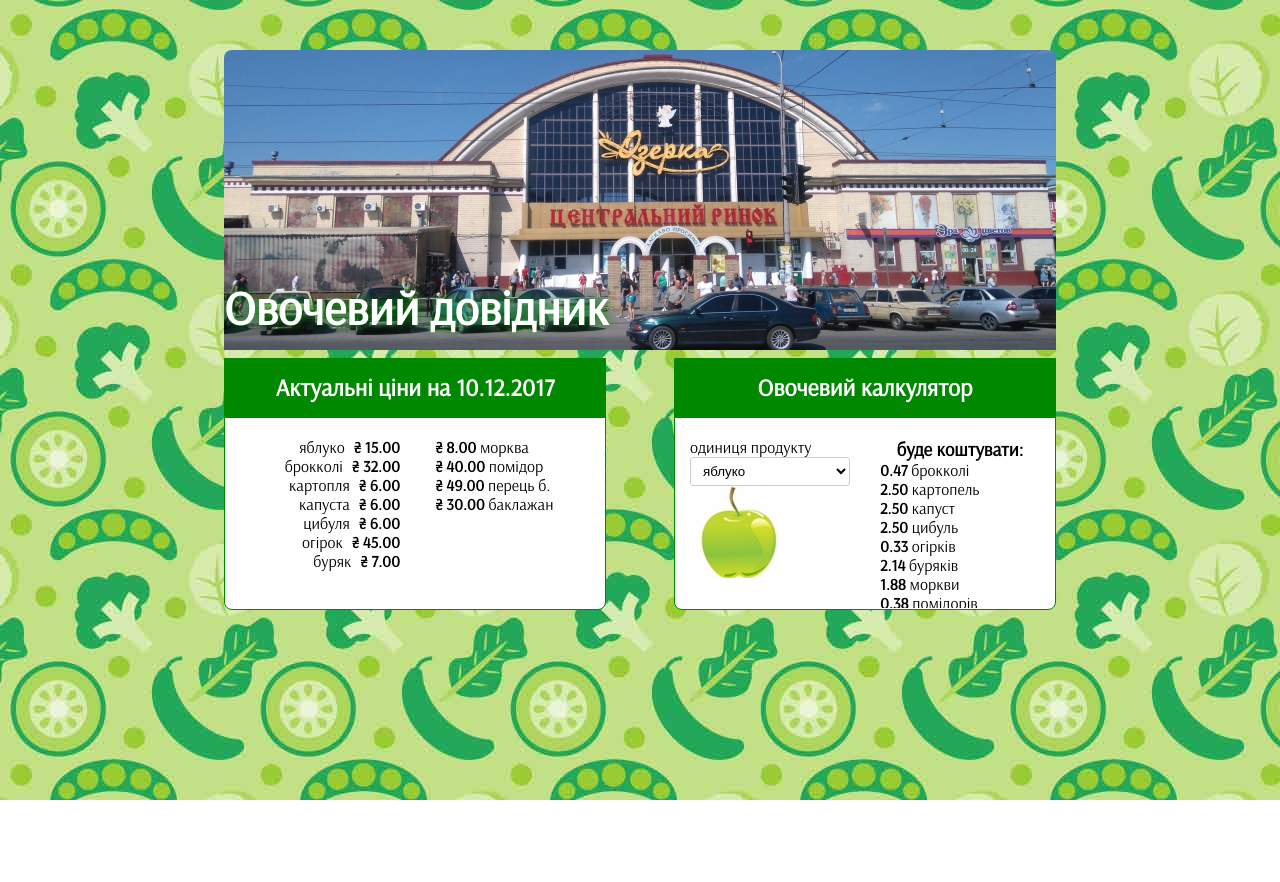
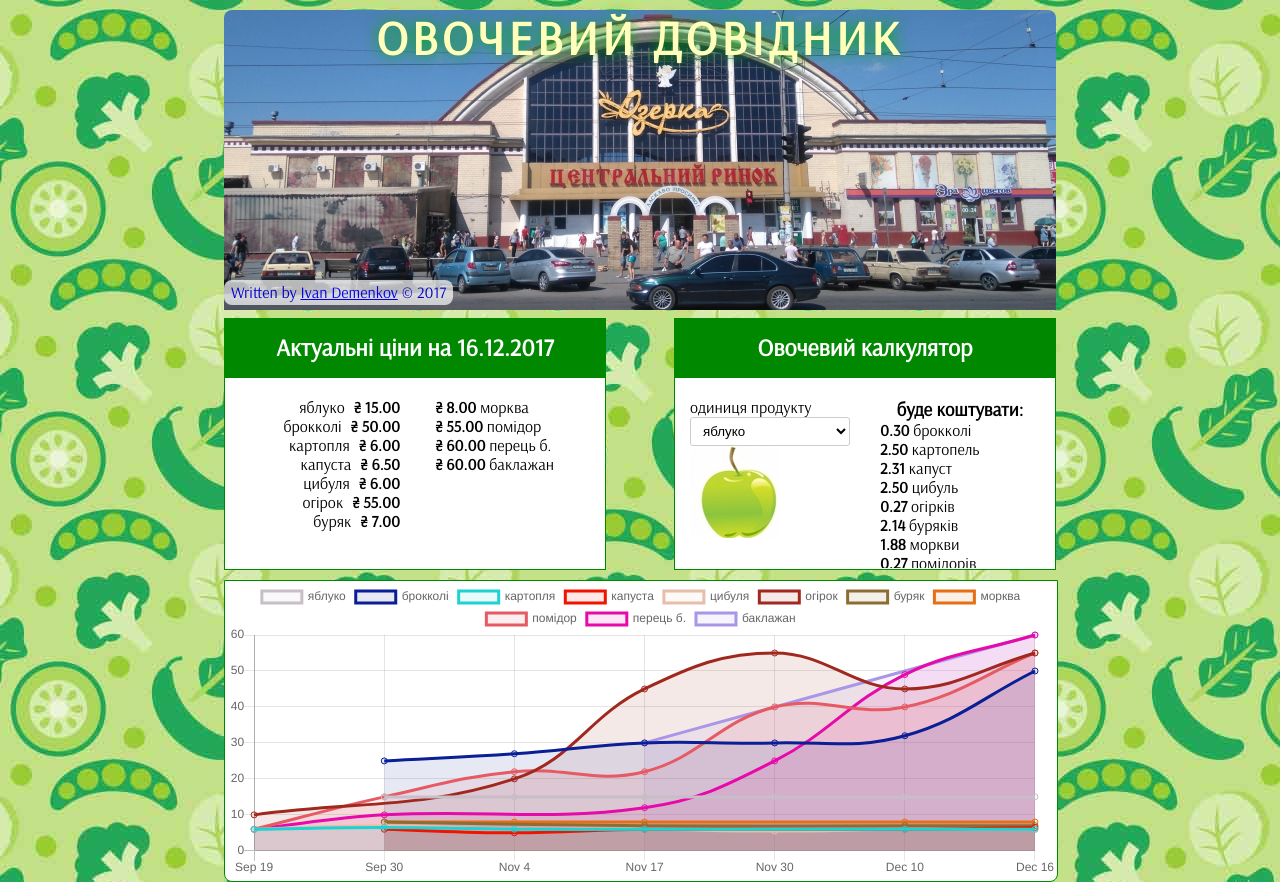
Before and after one commit to deivan/vegetables, a Vue app: page / in a window 1280 px wide. Before the commit the page ends 800 px from the top, so only its background shows below. Built offline with nearby package versions, Linux system fonts and the light colour scheme.

Commit message:
Added charts

```diff
--- a/package.json
+++ b/package.json
@@ -4,6 +4,8 @@
   "description": "",
   "main": "index.js",
   "dependencies": {
+    "chart.js": "^2.7.1",
+    "moment": "^2.20.0",
     "vue": "^2.5.9",
     "vue-material": "^1.0.0-beta-4",
     "vuejs": "^2.0.6"
--- a/src/js/App.vue
+++ b/src/js/App.vue
@@ -1,6 +1,7 @@
 <template>
   <div class="main">
     <h1 class="main__header">Овочевий довідник</h1>
+    <div class="author">Written by <a href="http://demenkov.dp.ua">Ivan Demenkov</a> &copy; 2017</div>
     <div class="main__block">
       <h2>Актуальні ціни на {{ currentDate|dates }}</h2>
       <div class="main__block--content">
@@ -30,13 +31,19 @@
           </div>
         </div>
     </div>
+    <charts :data="products"></charts>
   </div>
 </template>
 
 <script>
   import Database from './database';
+  import VegetableCharts from './Charts.vue';
 
   export default {
+    name: 'app',
+    components: {
+      charts: VegetableCharts
+    },
     data: function () {
       return {
         products: Database.data,
--- /dev/null
+++ b/src/js/Charts.vue
@@ -0,0 +1,64 @@
+<template>
+  <div class="main__charts">
+    <canvas id="myChart" width="832" height="300"></canvas>
+  </div>
+</template>
+
+<script>
+  import 'chart.js/dist/Chart.bundle.min.js';
+
+  export default {
+    name: 'charts',
+    props: ['data'],
+    methods: {
+
+    },
+    mounted: function () {
+      const ctx = document.getElementById("myChart");
+      const myChart = new Chart(ctx, {
+        type: 'line',
+        cubicInterpolationMode: 'monotone',
+        data: {
+          datasets: fillData(this.data)
+        },
+        options: {
+          scales: {
+            yAxes: [{
+              ticks: {
+                beginAtZero:true
+              }
+            }],
+            xAxes: [{
+              type: 'time',
+              distribution: 'series'
+            }]
+          }
+        }
+      });
+    }
+  }
+
+  function fillData (data) {
+    let result = [], dataItem, dataSet, max, colors;
+    for (let item of data) {
+      dataItem = { label: item.name };
+      dataSet = [];
+      colors = { r: getRandomColor(), g: getRandomColor(), b: getRandomColor() };
+      max = item.prices.length < 10 ? item.prices.length : 10; //show only last 10 prices in chart
+      for (let i = 0; i < max; i++)
+        dataSet.push({ x: new Date(item.prices[i].date), y: item.prices[i].value });
+      dataItem = {
+        label: item.name,
+        data: dataSet,
+        borderColor: `#${colors.r}${colors.g}${colors.b}`,
+        backgroundColor: `rgba(${parseInt(colors.r,16)},${parseInt(colors.g,16)},${parseInt(colors.b,16)},.1)`
+      };
+      result.push(dataItem);
+    }
+    return result;
+  }
+
+  function getRandomColor() {
+    return (`0${(Math.round(Math.random()*25.6)*10).toString(16)}`).slice(-2);
+  }
+</script>
--- a/src/js/database.js
+++ b/src/js/database.js
@@ -6,6 +6,10 @@ export default {
       "noun": "яблук",
       "image": "image--apple",
       "prices": [
+        {
+          "date": "2017-12-16",
+          "value": 15.00
+        },
         {
           "date": "2017-12-10",
           "value": 15.00
@@ -34,6 +38,10 @@ export default {
       "image": "image--broccoli",
       "prices": [
         {
+          "date": "2017-12-16",
+          "value": 50.00
+        },
+        {
           "date": "2017-12-10",
           "value": 32.00
         },
@@ -60,6 +68,10 @@ export default {
       "noun": "картопель",
       "image": "image--potato",
       "prices": [
+        {
+          "date": "2017-12-16",
+          "value": 6.00
+        },
         {
           "date": "2017-12-10",
           "value": 6.00
@@ -88,6 +100,10 @@ export default {
       "image": "image--cabbage",
       "prices": [
         {
+          "date": "2017-12-16",
+          "value": 6.50
+        },
+        {
           "date": "2017-12-10",
           "value": 6.00
         },
@@ -110,6 +126,10 @@ export default {
       "noun": "цибуль",
       "image": "image--onion",
       "prices": [
+        {
+          "date": "2017-12-16",
+          "value": 6.00
+        },
         {
           "date": "2017-12-10",
           "value": 6.00
@@ -142,6 +162,10 @@ export default {
       "image": "image--cucumber",
       "prices": [
         {
+          "date": "2017-12-16",
+          "value": 55.00
+        },
+        {
           "date": "2017-12-10",
           "value": 45.00
         },
@@ -154,7 +178,7 @@ export default {
           "value": 45.00
         },
         {
-          "date": "2017-11-17",
+          "date": "2017-11-04",
           "value": 20.00
         },
         {
@@ -168,6 +192,10 @@ export default {
       "noun": "буряків",
       "image": "image--beetroot",
       "prices": [
+        {
+          "date": "2017-12-16",
+          "value": 7.00
+        },
         {
           "date": "2017-12-10",
           "value": 7.00
@@ -187,6 +215,10 @@ export default {
       "noun": "моркви",
       "image": "image--carrot",
       "prices": [
+        {
+          "date": "2017-12-16",
+          "value": 8.00
+        },
         {
           "date": "2017-12-10",
           "value": 8.00
@@ -210,6 +242,10 @@ export default {
       "noun": "помідорів",
       "image": "image--tomato",
       "prices": [
+        {
+          "date": "2017-12-16",
+          "value": 55.00
+        },
         {
           "date": "2017-12-10",
           "value": 40.00
@@ -242,6 +278,10 @@ export default {
       "image": "image--pepper",
       "prices": [
         {
+          "date": "2017-12-16",
+          "value": 60.00
+        },
+        {
           "date": "2017-12-10",
           "value": 49.00
         },
@@ -269,6 +309,10 @@ export default {
       "image": "image--aubergine",
       "prices": [
         {
+          "date": "2017-12-16",
+          "value": 60.00
+        },
+        {
           "date": "2017-11-17",
           "value": 30.00
         }
--- a/src/scss/style.scss
+++ b/src/scss/style.scss
@@ -5,7 +5,7 @@
 
 body {
   padding: 0;
-  padding-top:50px;
+  padding-top:10px;
   margin:0;
   color: #000;
   font-size: 16px;
@@ -29,22 +29,33 @@ body {
   align-items: flex-end;
   position:relative;
 
+  .author {
+    background-color: rgba(255, 255, 255, 0.7);
+    color: #00c;
+    padding: 3px 7px;
+    border-radius: 8px;
+    position: absolute;
+    top: 270px;
+  }
+
   &__header {
     position:absolute;
     font-size: 48px;
     padding: 0;
     margin:0;
-    top: 230px;
-    color: #fff;
-    text-shadow: #080 0 0 10px;
+    top: 0px;
+    color: #ffb;
+    text-shadow: #0a0 0 0 15px;
+    width: 100%;
+    text-align: center;
+    text-transform: uppercase;
+    letter-spacing: 4px;
   }
 
   &__block {
     width: 380px;
     height: 250px;
     border: 1px solid #080;
-    border-bottom-left-radius: 8px;
-    border-bottom-right-radius: 8px;
     background-color: #fff;
 
     h2 {
@@ -94,6 +105,17 @@ body {
         width:100%;
       }
     }
+  }
+
+  &__charts {
+    position: absolute;
+    width:100%;
+    height: 300px;
+    top: 570px;
+    border: 1px solid #080;
+    border-bottom-left-radius: 8px;
+    border-bottom-right-radius: 8px;
+    background-color: #fff;
   }
 
   &__selector {
--- a/webpack.config.js
+++ b/webpack.config.js
@@ -53,7 +53,8 @@ module.exports = {
   },
   plugins: [
     new HtmlWebpackPlugin({
-      template: './src/index.ejs'
+      template: './src/index.ejs',
+      favicon: './src/images/favicon.ico'
     })
   ]
 };
```
Also changed, not shown: 2 other files (tests, documents, lock files or other folders).
